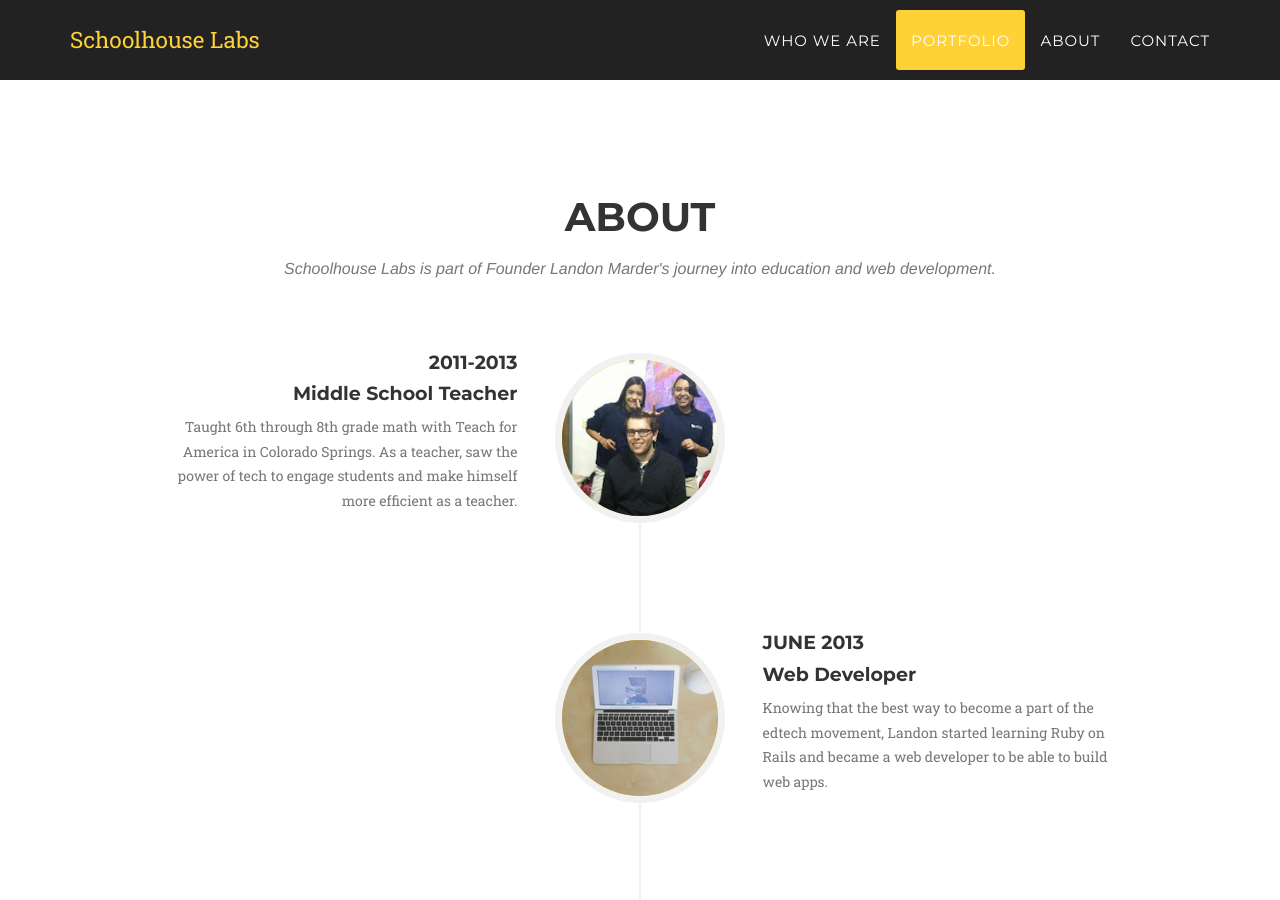
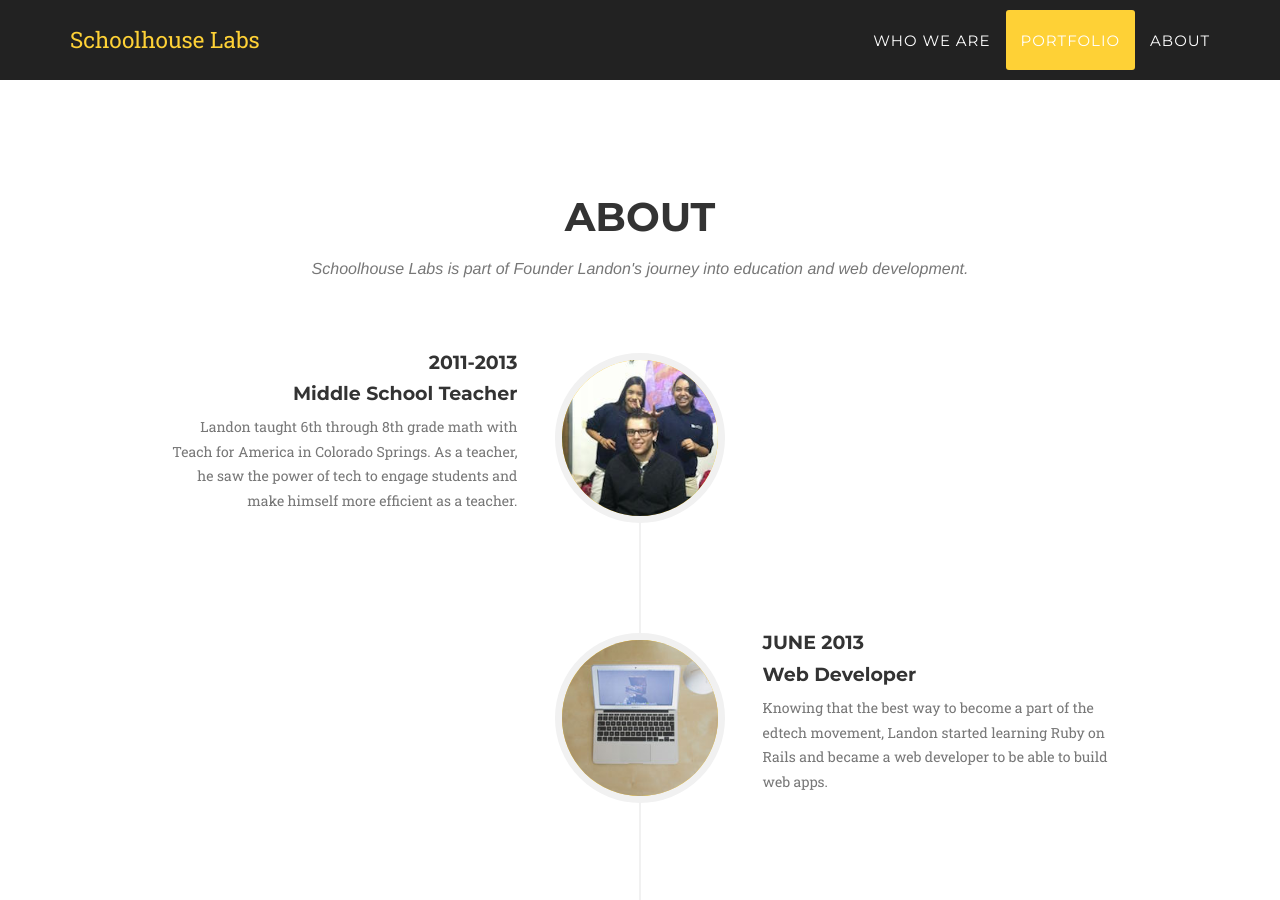
Before and after one commit to schoolhouselabs/schoolhouselabs.github.io, a Jekyll site: the page built from index.html, in a window 1280 px wide and 900 px high, scrolled down 2110 px. Built offline with Jekyll 4.4.1, drawn with Linux system fonts in a browser that asks for light colours; some web fonts are replaced.

Commit message:
site tweaks

```diff
--- a/_includes/about.html
+++ b/_includes/about.html
@@ -5,7 +5,7 @@
                 <div class="col-lg-12 text-center">
                     <h2 class="section-heading">About</h2>
                     <h3 class="section-subheading text-muted">
-                      Schoolhouse Labs is part of Founder Landon Marder's journey
+                      Schoolhouse Labs is part of Founder Landon's journey
                       into education and web development.
                     </h3>
                 </div>
@@ -23,8 +23,8 @@
                                     <h4 class="subheading">Middle School Teacher</h4>
                                 </div>
                                 <div class="timeline-body">
-                                    <p class="text-muted">Taught 6th through 8th grade math
-                                    with Teach for America in Colorado Springs. As a teacher, saw
+                                    <p class="text-muted"> Landon taught 6th through 8th grade math
+                                    with Teach for America in Colorado Springs. As a teacher, he saw
                                     the power of tech to engage students and make himself more
                                     efficient as a teacher.</p>
                                 </div>
--- a/_includes/header.html
+++ b/_includes/header.html
@@ -27,9 +27,6 @@
                     <li>
                         <a class="page-scroll" href="#about">About</a>
                     </li>
-                    <li>
-                        <a class="page-scroll" href="#contact">Contact</a>
-                    </li>
                 </ul>
             </div>
             <!-- /.navbar-collapse -->
```
